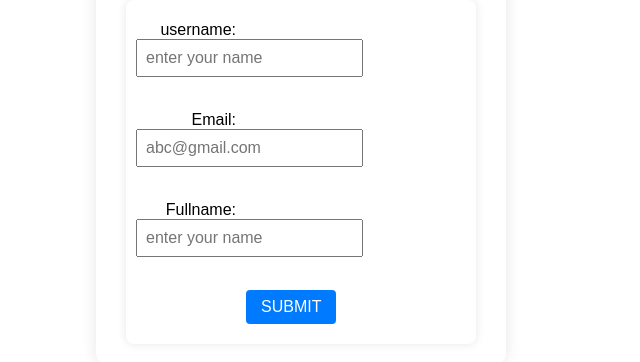
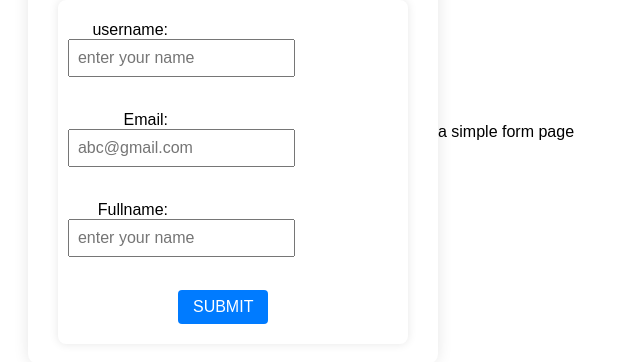
Before and after one commit to SonyMuthyam3112/personal-profilo, a plain HTML site: page index.html in a window 1280 px wide. Shown: the part 268-630 px from the top of the page, without its empty margins (339-979 px from the left). Drawn offline with Linux system fonts and the light colour scheme.

Commit message:
updated html file

```diff
--- a/index.html
+++ b/index.html
@@ -24,8 +24,6 @@
         <button>SUBMIT</button>
     </form>
     </div>
-    <div class="top-half"></div>
-  <div class="bottom-half"></div>
-
+   <p>a simple form page</p>
 </body>
 </html>
```
